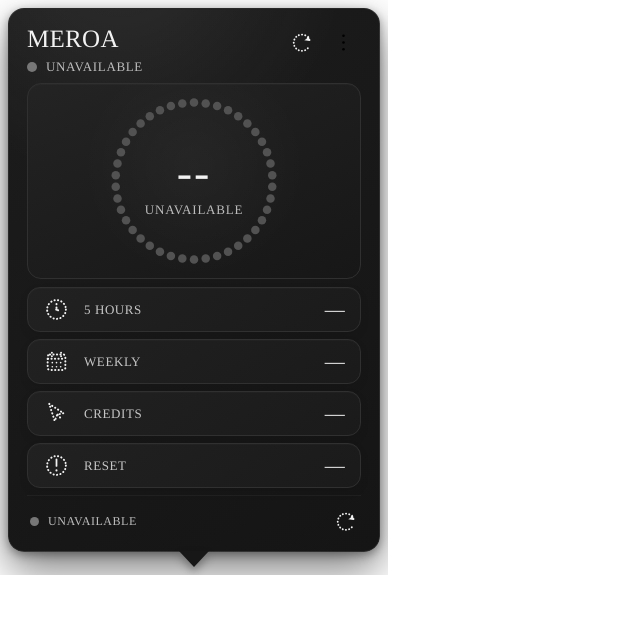
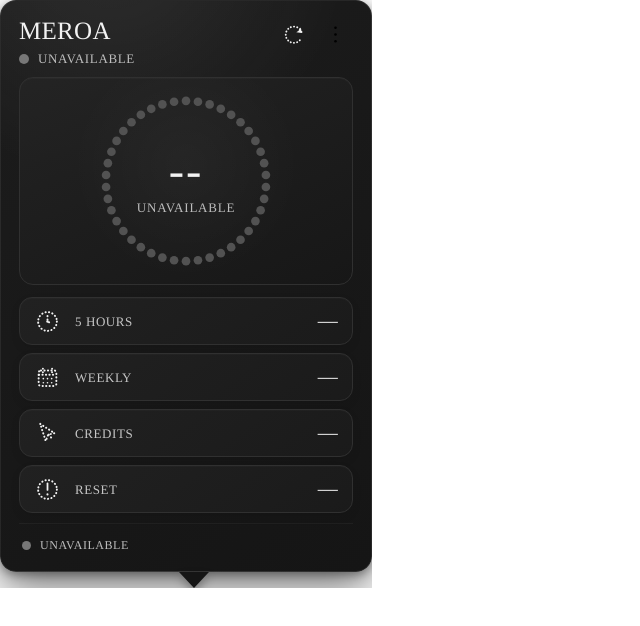
Before and after one commit to bettomich/meroa, a React (Vite) app: page / in a window 1280 px wide. Shown: the top 626 px of the page, without its empty margins (0-640 px from the left). Built offline with nearby package versions, Linux system fonts and the light colour scheme; a web font is replaced by a local one.

Commit message:
fix: restore MEROA popover after real provider integration

```diff
--- a/src/App.tsx
+++ b/src/App.tsx
@@ -109,12 +109,7 @@ export function App() {
   }, []);
 
   const data = usageData(usageState);
-  const limitingLabel = data
-    ? t(data.limitingWindow.kind === "fiveHours" ? "usage.fiveHours" : "usage.weekly")
-    : null;
-  const heroLabel = limitingLabel
-    ? `${limitingLabel} · ${t("usage.limiting")}`
-    : t(`state.${usageState.status}`);
+  const heroLabel = data ? t("usage.remaining") : t(`state.${usageState.status}`);
   const stateMessage = "message" in usageState ? usageState.message : undefined;
   const freshnessText = usageState.status === "available"
     ? t("usage.updatedNow")
@@ -193,9 +188,6 @@ export function App() {
             <span className="freshness__dot" aria-hidden="true" />
             <span>{freshnessText}</span>
           </div>
-          <button className="icon-button" type="button" aria-label={t("common.refresh")} onClick={() => void refresh()}>
-            <Icon name="refresh" className={isRefreshing ? "is-spinning" : ""} />
-          </button>
         </footer>
 
         {menuOpen ? <QuickMenu onClose={() => setMenuOpen(false)} onRefresh={() => void refresh()} /> : null}
--- a/src/styles/global.css
+++ b/src/styles/global.css
@@ -35,8 +35,8 @@
 
 html, body, #root {
   margin: 0;
-  width: max-content;
-  height: max-content;
+  width: 100%;
+  height: 100%;
   min-width: 0;
   min-height: 0;
   overflow: hidden;
@@ -52,14 +52,14 @@ button:focus-visible {
 
 .app-stage {
   position: relative;
-  width: 388px;
-  padding: 8px 8px 23px;
-  overflow: visible;
+  width: 372px;
+  padding: 0 0 16px;
+  overflow: hidden;
 }
 
 .popover {
   position: relative;
-  width: 372px;
+  width: 100%;
   padding: 18px 18px 14px;
   border: 1px solid rgba(255, 255, 255, .08);
   border-radius: 16px;
@@ -73,13 +73,13 @@ button:focus-visible {
   position: absolute;
   z-index: 3;
   left: var(--pointer-x);
-  bottom: 8px;
+  bottom: 0;
   width: 0;
   height: 0;
   transform: translateX(-50%);
   border-left: 15px solid transparent;
   border-right: 15px solid transparent;
-  border-top: 16px solid #171717;
+  border-top: 16px solid #151515;
   filter: drop-shadow(0 5px 4px rgba(0, 0, 0, .32));
 }
 
@@ -168,8 +168,8 @@ button:focus-visible {
 .icon { width: 23px; height: 23px; overflow: visible; }
 
 .hero-panel {
-  height: 196px;
-  margin-top: 8px;
+  height: 208px;
+  margin-top: 10px;
   display: grid;
   place-items: center;
   border: 1px solid var(--border);
@@ -182,8 +182,8 @@ button:focus-visible {
 
 .gauge {
   position: relative;
-  width: 188px;
-  height: 188px;
+  width: 192px;
+  height: 192px;
   display: grid;
   place-items: center;
 }
@@ -195,7 +195,7 @@ button:focus-visible {
 
 .gauge__content {
   position: relative;
-  transform: translateY(4px);
+  transform: translateY(2px);
   text-align: center;
 }
 
@@ -237,18 +237,18 @@ button:focus-visible {
 }
 
 .metrics {
-  margin-top: 8px;
+  margin-top: 12px;
   display: grid;
-  gap: 7px;
+  gap: 8px;
 }
 
 .metric-row {
-  min-height: 45px;
+  min-height: 48px;
   display: grid;
   grid-template-columns: 30px minmax(0, 1fr) auto;
   align-items: center;
   column-gap: 11px;
-  padding: 0 15px;
+  padding: 0 14px;
   border: 1px solid var(--border);
   border-radius: 13px;
   background: linear-gradient(145deg, rgba(34,34,34,.9), rgba(27,27,27,.9));
@@ -287,8 +287,8 @@ button:focus-visible {
 }
 
 .popover__footer {
-  min-height: 38px;
-  margin-top: 7px;
+  min-height: 34px;
+  margin-top: 10px;
   display: flex;
   align-items: center;
   justify-content: space-between;
@@ -308,7 +308,6 @@ button:focus-visible {
 }
 
 .freshness__dot { width: 9px; height: 9px; }
-.popover__footer .icon-button { width: 32px; height: 32px; }
 
 .quick-menu {
   position: absolute;
```
Also changed, not shown: 1 other file (tests, documents, lock files or other folders).
